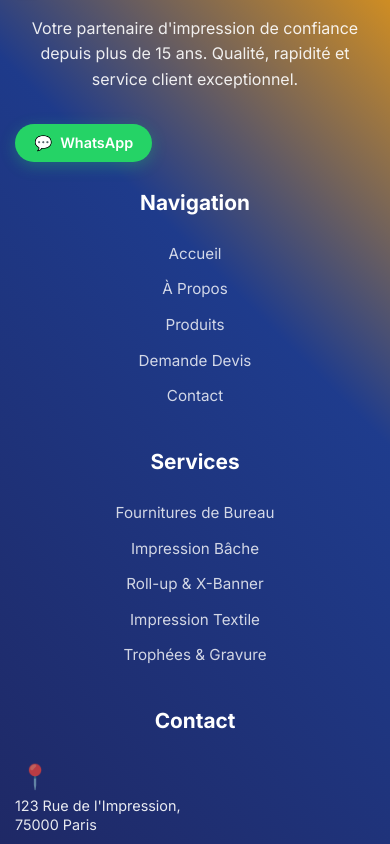
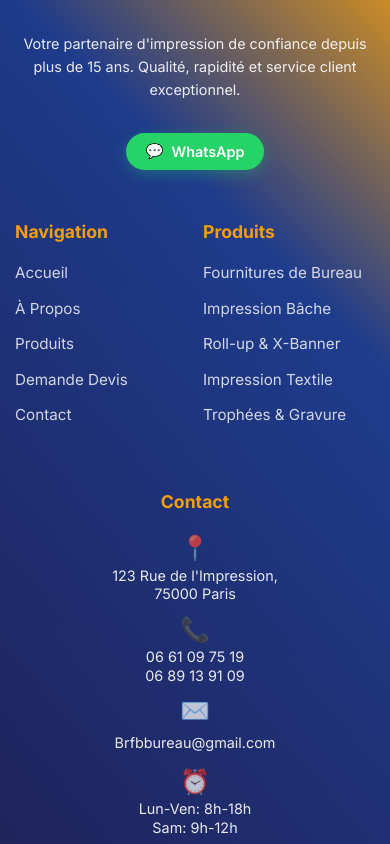
Before and after one commit to achrafnass/brfb-services-website, a React (Create React App) app: page / in a window 390 px wide. Shown: the part 2600-3444 px from the top of the page. Built offline with nearby package versions, Linux system fonts and the light colour scheme; the HTML template or start-up script is replaced by a standard one.

Commit message:
Mobile Footer Optimization: Perfect mobile layout with centered contact section

```diff
--- a/src/components/Footer.css
+++ b/src/components/Footer.css
@@ -24,6 +24,20 @@
   margin-bottom: 3rem;
   position: relative;
   z-index: 2;
+}
+
+/* Version desktop visible par défaut */
+.footer-mobile-content {
+  display: none;
+}
+
+/* Cacher les containers mobiles dans la structure desktop sur desktop */
+.footer-nav-products {
+  display: none;
+}
+
+.footer-contact-mobile {
+  display: none;
 }
 
 .footer-section {
@@ -351,10 +365,107 @@
     padding: 3rem 0 1rem 0;
   }
 
+  /* Cacher version desktop sur mobile */
   .footer-content {
-    grid-template-columns: 1fr;
+    display: none;
+  }
+
+  /* Montrer version mobile */
+  .footer-mobile-content {
+    display: flex !important;
+    flex-direction: column;
     gap: 2rem;
+    position: relative;
+    z-index: 2;
+    margin-bottom: 3rem;
+  }
+
+  /* Section logo mobile centrée */
+  .footer-mobile-logo {
     text-align: center;
+    margin-bottom: 1rem;
+  }
+
+  .footer-mobile-logo .footer-logo {
+    justify-content: center;
+  }
+
+  .footer-mobile-logo .footer-description {
+    font-size: 0.9rem;
+    margin: 1rem 0;
+    opacity: 0.9;
+  }
+
+  .footer-mobile-logo .footer-social {
+    display: flex;
+    justify-content: center;
+    margin-top: 1rem;
+  }
+
+  /* Container Navigation + Produits côte à côte */
+  .footer-nav-products {
+    display: grid;
+    grid-template-columns: 1fr 1fr;
+    gap: 1.5rem;
+  }
+
+  .footer-mobile-nav,
+  .footer-mobile-products {
+    text-align: left;
+  }
+
+  .footer-mobile-nav .footer-title,
+  .footer-mobile-products .footer-title {
+    font-size: 1.1rem;
+    margin-bottom: 1rem;
+    color: var(--primary-yellow);
+  }
+
+  .footer-mobile-nav .footer-links,
+  .footer-mobile-products .footer-links {
+    font-size: 0.9rem;
+    line-height: 1.6;
+  }
+
+  /* Section Contact centrée */
+  .footer-contact-mobile {
+    display: block;
+    text-align: center;
+    margin-top: 1rem;
+  }
+
+  .footer-contact-mobile .footer-title {
+    color: var(--primary-yellow);
+    font-size: 1.2rem;
+    margin-bottom: 1rem;
+    text-align: center;
+  }
+
+  .footer-contact-mobile .contact-info-simple {
+    display: flex;
+    flex-direction: column;
+    align-items: center;
+    gap: 0.8rem;
+  }
+
+  .footer-contact-mobile .contact-line {
+    display: flex;
+    flex-direction: column;
+    align-items: center;
+    text-align: center;
+    gap: 0.3rem;
+    justify-content: center;
+  }
+
+  .footer-contact-mobile .location-btn {
+    text-align: center;
+    display: block;
+    margin: 0 auto;
+  }
+
+  .footer-contact-mobile .email-link {
+    text-align: center;
+    display: inline-block;
   }
 
   .footer-bottom {
@@ -366,10 +477,6 @@
   .footer-legal {
     flex-wrap: wrap;
     justify-content: center;
-  }
-
-  .footer-links button {
-    text-align: center;
   }
 
   .contact-line {
@@ -391,6 +498,50 @@
 
   .footer-content {
     gap: 1.5rem;
+  }
+
+  /* Navigation et Produits avec gap réduit */
+  .footer-nav-products {
+    gap: 1rem;
+  }
+
+  .footer-navigation .footer-title,
+  .footer-products .footer-title {
+    font-size: 1rem;
+    margin-bottom: 0.8rem;
+  }
+
+  .footer-navigation .footer-links,
+  .footer-products .footer-links {
+    font-size: 0.85rem;
+    line-height: 1.5;
+  }
+
+  .footer-contact-mobile .footer-title {
+    font-size: 1.1rem;
+  }
+
+  .footer-contact-mobile .contact-info-simple {
+    gap: 0.6rem;
+  }
+
+  .footer-contact-mobile .contact-line {
+    gap: 0.2rem;
+    font-size: 0.9rem;
+  }
+
+  /* Ajustements pour la section logo sur petits écrans */
+  .footer-logo-section .footer-logo-text {
+    font-size: 1.4rem;
+  }
+
+  .footer-logo-section .footer-logo-img {
+    height: 1.5rem;
+  }
+
+  .footer-logo-section .footer-description {
+    font-size: 0.85rem;
+    line-height: 1.4;
   }
 
   .footer-logo-text {
--- a/src/components/Footer.js
+++ b/src/components/Footer.js
@@ -18,8 +18,9 @@ const Footer = () => {
   return (
     <footer className="footer">
       <div className="container">
+        {/* VERSION DESKTOP - Structure originale */}
         <div className="footer-content">
-          <div className="footer-section">
+          <div className="footer-section footer-desktop-logo">
             <div className="footer-logo">
               <img
                 src={`${process.env.PUBLIC_URL}/logo.jpg`}
@@ -45,7 +46,7 @@ const Footer = () => {
             </div>
           </div>
 
-          <div className="footer-section">
+          <div className="footer-section footer-desktop-nav">
             <h3 className="footer-title">Navigation</h3>
             <ul className="footer-links">
               <li><Link to="/">Accueil</Link></li>
@@ -56,8 +57,8 @@ const Footer = () => {
             </ul>
           </div>
 
-          <div className="footer-section">
-            <h3 className="footer-title">Services</h3>
+          <div className="footer-section footer-desktop-products">
+            <h3 className="footer-title">Produits</h3>
             <ul className="footer-links">
               <li>Fournitures de Bureau</li>
               <li>Impression Bâche</li>
@@ -67,7 +68,7 @@ const Footer = () => {
             </ul>
           </div>
 
-          <div className="footer-section contact-section">
+          <div className="footer-section contact-section footer-desktop-contact">
             <h3 className="footer-title">Contact</h3>
             <div className="contact-info-simple">
               <p className="contact-line">
@@ -107,6 +108,102 @@ const Footer = () => {
           </div>
         </div>
 
+        {/* VERSION MOBILE - Structure optimisée */}
+        <div className="footer-mobile-content">
+          {/* Section Logo mobile */}
+          <div className="footer-section footer-mobile-logo">
+            <div className="footer-logo">
+              <img
+                src={`${process.env.PUBLIC_URL}/logo.jpg`}
+                alt="B.R.F.B services"
+                className="footer-logo-img"
+                onError={(e) => {
+                  e.target.style.display = 'none';
+                  e.target.nextSibling.style.display = 'inline';
+                }}
+              />
+              <span className="footer-logo-icon" style={{display: 'none'}}>🖨️</span>
+              <span className="footer-logo-text">B.R.F.B services</span>
+            </div>
+            <p className="footer-description">
+              Votre partenaire d'impression de confiance depuis plus de 15 ans.
+              Qualité, rapidité et service client exceptionnel.
+            </p>
+            <div className="footer-social">
+              <button className="social-btn whatsapp" onClick={handleWhatsAppClick}>
+                <span>💬</span>
+                WhatsApp
+              </button>
+            </div>
+          </div>
+
+          {/* Navigation et Produits côte à côte */}
+          <div className="footer-nav-products">
+            <div className="footer-section footer-mobile-nav">
+              <h3 className="footer-title">Navigation</h3>
+              <ul className="footer-links">
+                <li><Link to="/">Accueil</Link></li>
+                <li><Link to="/a-propos">À Propos</Link></li>
+                <li><Link to="/produits">Produits</Link></li>
+                <li><Link to="/demande-devis">Demande Devis</Link></li>
+                <li><Link to="/contact">Contact</Link></li>
+              </ul>
+            </div>
+
+            <div className="footer-section footer-mobile-products">
+              <h3 className="footer-title">Produits</h3>
+              <ul className="footer-links">
+                <li>Fournitures de Bureau</li>
+                <li>Impression Bâche</li>
+                <li>Roll-up & X-Banner</li>
+                <li>Impression Textile</li>
+                <li>Trophées & Gravure</li>
+              </ul>
+            </div>
+          </div>
+
+          {/* Contact centré */}
+          <div className="footer-section footer-contact-mobile">
+            <h3 className="footer-title">Contact</h3>
+            <div className="contact-info-simple">
+              <p className="contact-line">
+                <span className="contact-icon">📍</span>
+                <button
+                  onClick={handleLocationClick}
+                  className="location-btn"
+                  title={`Ouvrir dans la navigation (${GPS_COORDINATES.formatted})`}
+                >
+                  123 Rue de l'Impression,<br/>75000 Paris
+                  <span className="location-hint">📍 Cliquez pour naviguer</span>
+                </button>
+              </p>
+              <p className="contact-line">
+                <span className="contact-icon">📞</span>
+                06 61 09 75 19<br/>06 89 13 91 09
+              </p>
+              <div className="contact-line">
+                <span className="contact-icon">✉️</span>
+                <a
+                  href="mailto:Brfbbureau@gmail.com"
+                  className="email-link"
+                  title="Envoyer un email à B.R.F.B services"
+                  onClick={(e) => {
+                    e.preventDefault();
+                    window.location.href = 'mailto:Brfbbureau@gmail.com';
+                  }}
+                >
+                  Brfbbureau@gmail.com
+                </a>
+              </div>
+              <p className="contact-line">
+                <span className="contact-icon">⏰</span>
+                Lun-Ven: 8h-18h<br/>Sam: 9h-12h
+              </p>
+            </div>
+          </div>
+        </div>
+
+        {/* Footer Bottom */}
         <div className="footer-bottom">
           <div className="footer-copyright">
             <p>&copy; 2025 B.R.F.B services. Tous droits réservés.</p>
```
